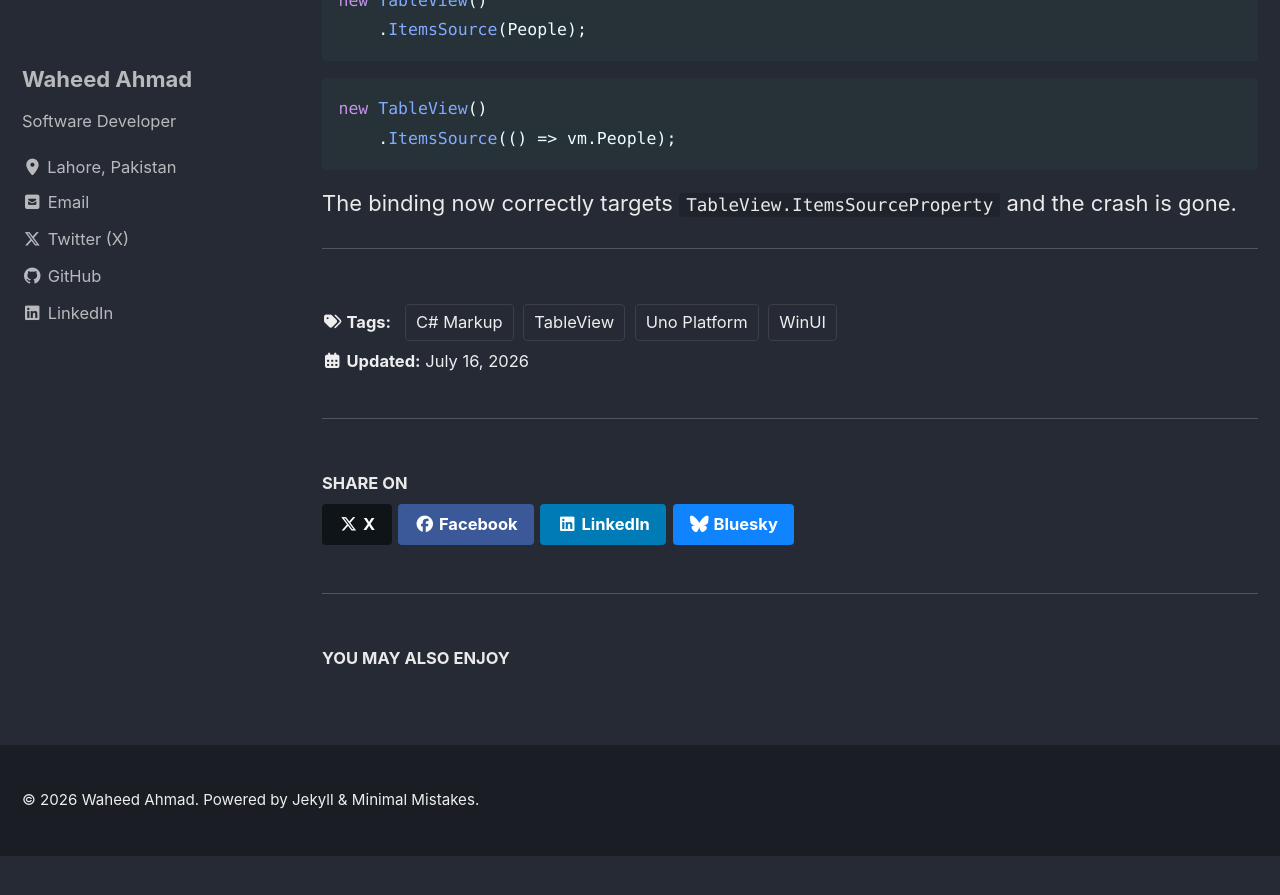
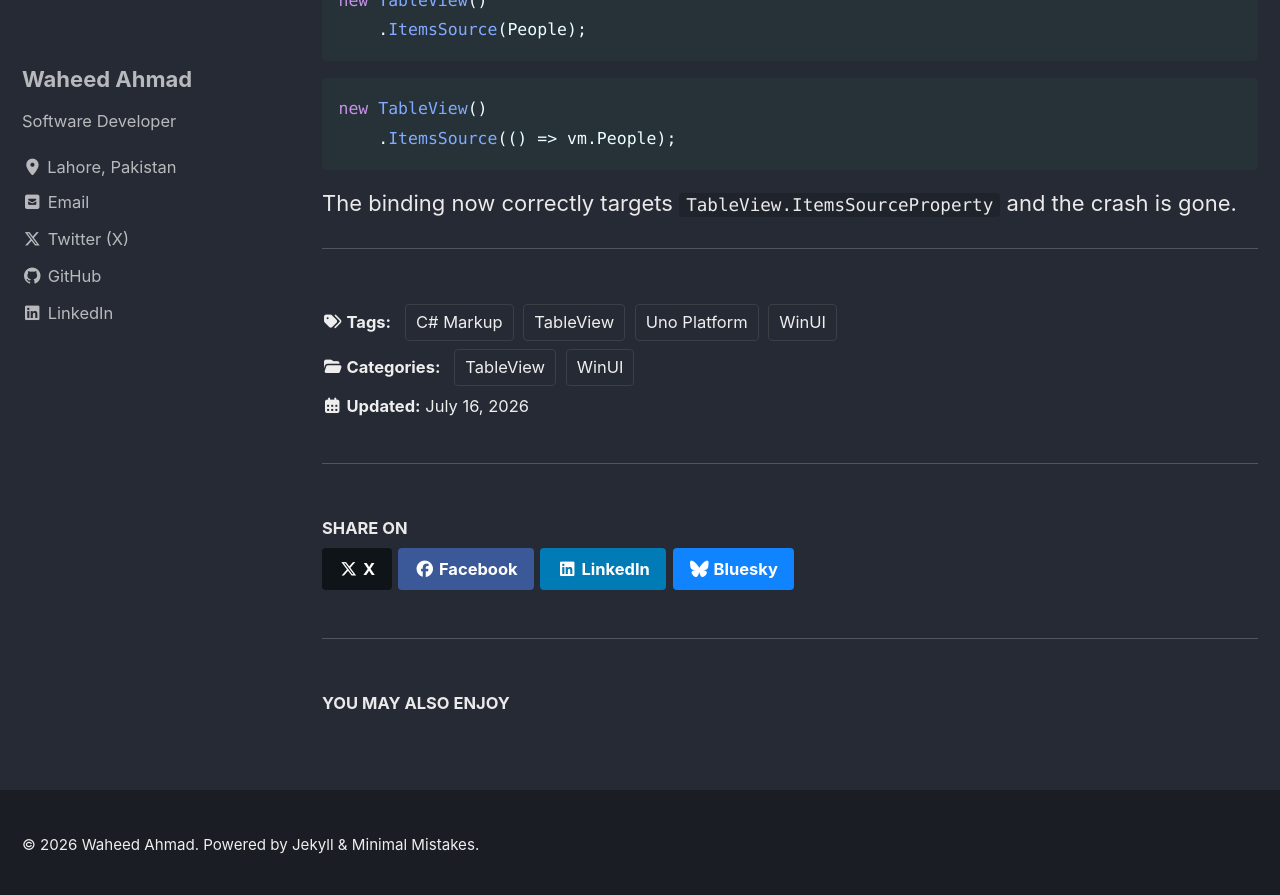
Before and after one commit to w-ahmad/w-ahmad.github.io, a Jekyll site: the page built from _posts/2026-07-16-winui-tableview-csharp-markup.md, in a window 1280 px wide and 900 px high, scrolled down 3353 px. Shown: the top 895 px of the window. Built offline with Jekyll 4.4.1, drawn with Linux system fonts in a browser that asks for light colours; cached includes are drawn as plain includes; before the commit the page ends 4209 px from its top, so only the background shows below that.

Commit message:
Update 2026-07-16-winui-tableview-csharp-markup.md

```diff
--- a/_posts/2026-07-16-winui-tableview-csharp-markup.md
+++ b/_posts/2026-07-16-winui-tableview-csharp-markup.md
@@ -3,6 +3,9 @@ layout: single
 classes: wide
 title: "WinUI.TableView with C# Markup"
 date: 2026-07-16
+categories:
+  - WinUI
+  - TableView
 tags:
   - WinUI
   - TableView
```
